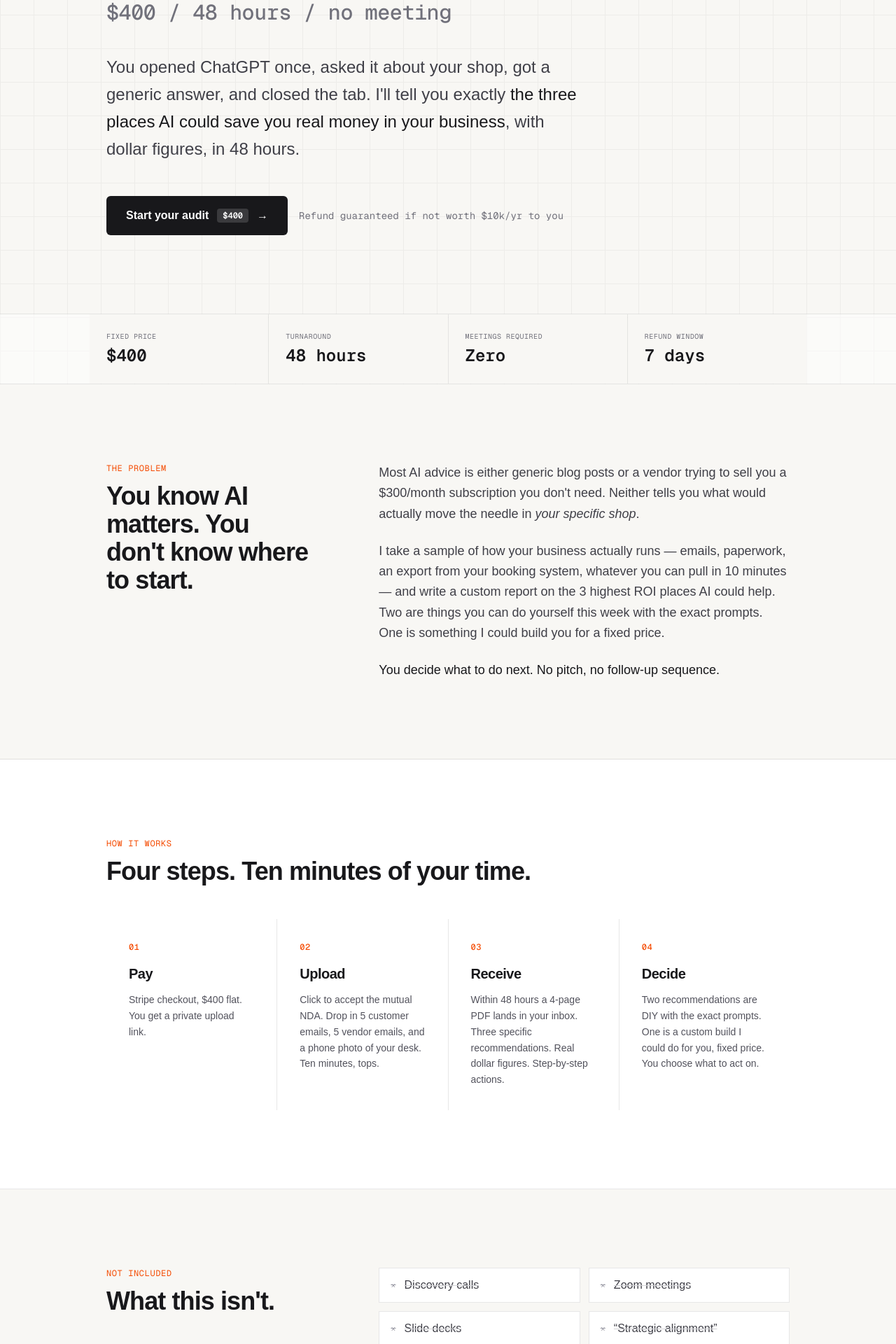
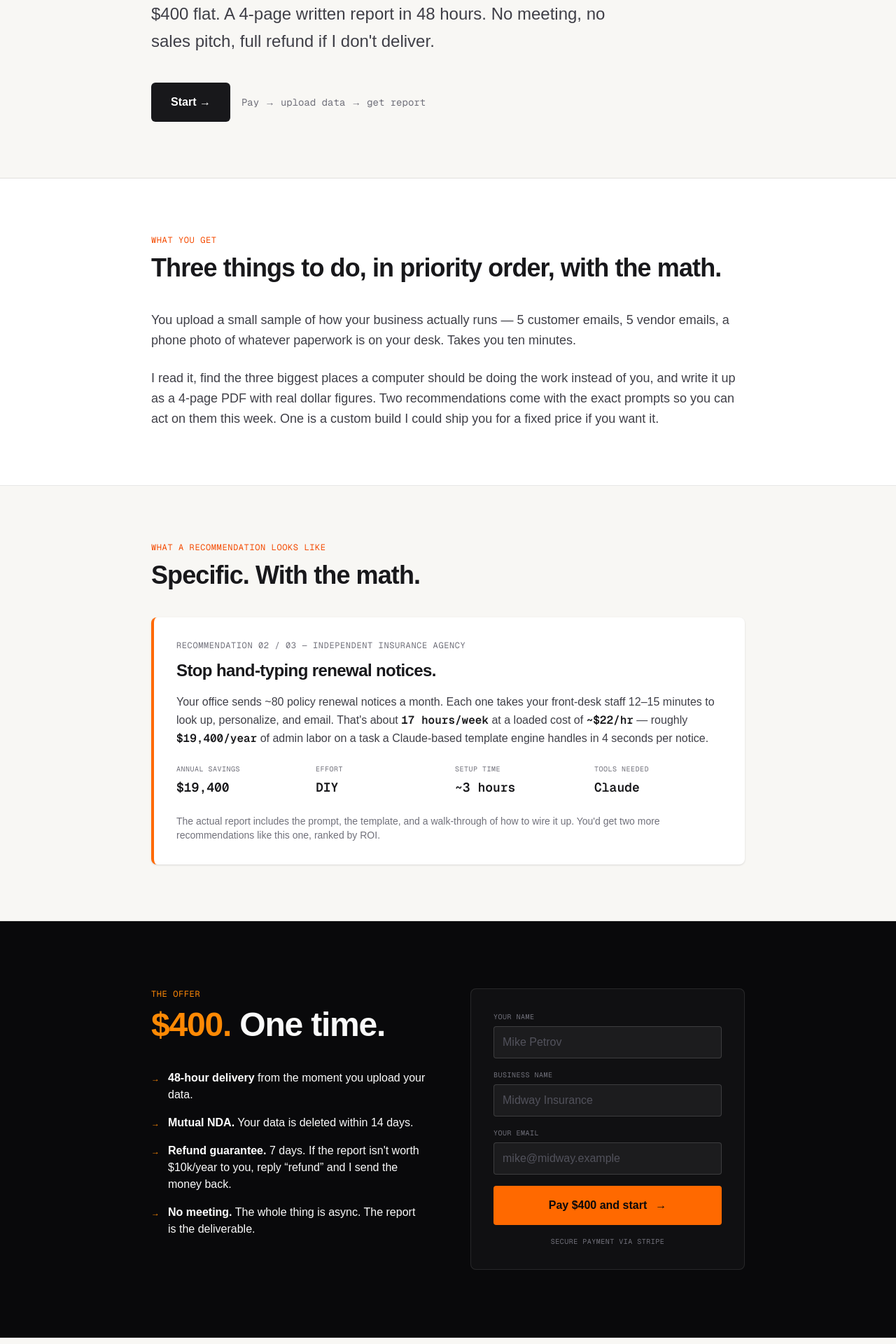
Before and after one commit to jefdiesel/sendprop, a Next.js app: page / in a window 1280 px wide. Shown: the part 380-2300 px from the top of the page at 70% size. Built offline with nearby package versions, Linux system fonts and the light colour scheme.

Commit message:
Strip filler: outcome-led headline, concrete example recommendation, drop the cleverness

```diff
--- a/src/app/page.tsx
+++ b/src/app/page.tsx
@@ -1,297 +1,201 @@
 import { createCheckoutSession } from "./actions";
 
 export const metadata = {
-  title: "Sendprop — The $400 AI Audit",
+  title: "Sendprop — find $10k of automatable work in your business",
   description:
-    "I review your business and write you a 4-page report on the 3 places AI could save you real money. $400 flat. 48 hours. No meeting. Refund if it's not worth $10k/year.",
+    "A $400 written report on the 3 highest-ROI places to automate work in your business. 48 hours. No meeting. Refund if not worth $10k/year.",
 };
-
-const TRUST_BADGES = [
-  { label: "Fixed price", value: "$400" },
-  { label: "Turnaround", value: "48 hours" },
-  { label: "Meetings required", value: "Zero" },
-  { label: "Refund window", value: "7 days" },
-];
-
-const STEPS = [
-  {
-    n: "01",
-    title: "Pay",
-    body: "Stripe checkout, $400 flat. You get a private upload link.",
-  },
-  {
-    n: "02",
-    title: "Upload",
-    body: "Click to accept the mutual NDA. Drop in 5 customer emails, 5 vendor emails, and a phone photo of your desk. Ten minutes, tops.",
-  },
-  {
-    n: "03",
-    title: "Receive",
-    body: "Within 48 hours a 4-page PDF lands in your inbox. Three specific recommendations. Real dollar figures. Step-by-step actions.",
-  },
-  {
-    n: "04",
-    title: "Decide",
-    body: "Two recommendations are DIY with the exact prompts. One is a custom build I could do for you, fixed price. You choose what to act on.",
-  },
-];
-
-const NOT_INCLUDED = [
-  "Discovery calls",
-  "Zoom meetings",
-  "Slide decks",
-  "“Strategic alignment”",
-  "Subscriptions",
-  "Follow-up sequences",
-  "Anyone trying to sell you SaaS",
-];
 
 export default function HomePage() {
   return (
     <div className="min-h-screen bg-[#f8f7f4] text-zinc-900 antialiased selection:bg-orange-200">
       {/* nav */}
       <nav className="border-b border-zinc-900/10">
-        <div className="mx-auto flex max-w-5xl items-center justify-between px-6 py-5">
+        <div className="mx-auto flex max-w-4xl items-center justify-between px-6 py-5">
           <a href="/" className="font-semibold tracking-tight">
             sendprop
             <span className="ml-1 inline-block h-1.5 w-1.5 translate-y-[-2px] rounded-full bg-orange-500" />
           </a>
           <a
             href="#start"
-            className="hidden text-sm font-medium text-zinc-600 hover:text-zinc-900 sm:block"
+            className="text-sm font-medium text-zinc-600 hover:text-zinc-900"
           >
-            Start an audit →
+            $400 →
           </a>
         </div>
       </nav>
 
       {/* hero */}
-      <section className="relative overflow-hidden">
-        {/* subtle grid texture */}
-        <div
-          aria-hidden
-          className="pointer-events-none absolute inset-0 opacity-[0.04]"
-          style={{
-            backgroundImage:
-              "linear-gradient(to right, #000 1px, transparent 1px), linear-gradient(to bottom, #000 1px, transparent 1px)",
-            backgroundSize: "48px 48px",
-          }}
-        />
-        <div className="relative mx-auto max-w-5xl px-6 pt-16 pb-20 sm:pt-24 sm:pb-28">
-          <div className="mb-8 inline-flex items-center gap-2 rounded-full border border-zinc-900/15 bg-white/60 px-3 py-1 font-mono text-xs uppercase tracking-wider text-zinc-700 backdrop-blur">
-            <span className="inline-block h-1.5 w-1.5 rounded-full bg-orange-500" />
-            For owner-operated small businesses
-          </div>
-
-          <h1 className="font-semibold leading-[0.95] tracking-tight">
-            <span className="block text-5xl sm:text-7xl">A written</span>
-            <span className="block text-5xl sm:text-7xl">
-              <span className="text-orange-600">AI audit</span> of your business.
-            </span>
-            <span className="mt-4 block font-mono text-2xl font-medium text-zinc-500 sm:text-3xl">
-              $400 / 48 hours / no meeting
-            </span>
+      <section className="border-b border-zinc-900/10">
+        <div className="mx-auto max-w-4xl px-6 pt-20 pb-16 sm:pt-28 sm:pb-20">
+          <h1 className="text-5xl font-semibold leading-[0.95] tracking-tight sm:text-6xl">
+            I&apos;ll find <span className="text-orange-600">$10k of busywork</span> in
+            your business that a computer should be doing.
           </h1>
-
-          <p className="mt-10 max-w-2xl text-xl leading-relaxed text-zinc-700 sm:text-2xl">
-            You opened ChatGPT once, asked it about your shop, got a generic
-            answer, and closed the tab. I&apos;ll tell you exactly{" "}
-            <span className="font-medium text-zinc-900">
-              the three places AI could save you real money in your business
-            </span>
-            , with dollar figures, in 48 hours.
+          <p className="mt-8 max-w-2xl text-xl leading-relaxed text-zinc-700 sm:text-2xl">
+            $400 flat. A 4-page written report in 48 hours. No meeting, no
+            sales pitch, full refund if I don&apos;t deliver.
           </p>
 
-          {/* hero CTA */}
-          <div className="mt-12 flex flex-col items-start gap-4 sm:flex-row sm:items-center">
+          <div className="mt-10 flex items-center gap-4">
             <a
               href="#start"
               className="group inline-flex items-center gap-3 rounded-md bg-zinc-900 px-7 py-4 text-base font-semibold text-white transition hover:bg-zinc-800"
             >
-              Start your audit
-              <span className="rounded bg-white/15 px-2 py-0.5 font-mono text-xs">
-                $400
-              </span>
-              <span className="transition-transform group-hover:translate-x-1">→</span>
+              Start →
             </a>
             <span className="font-mono text-sm text-zinc-500">
-              Refund guaranteed if not worth $10k/yr to you
+              Pay → upload data → get report
             </span>
-          </div>
-        </div>
-
-        {/* trust strip */}
-        <div className="relative border-y border-zinc-900/10 bg-white/50">
-          <div className="mx-auto grid max-w-5xl grid-cols-2 gap-px bg-zinc-900/10 sm:grid-cols-4">
-            {TRUST_BADGES.map((b) => (
-              <div key={b.label} className="bg-[#f8f7f4] px-6 py-6">
-                <div className="font-mono text-[10px] uppercase tracking-wider text-zinc-500">
-                  {b.label}
-                </div>
-                <div className="mt-1 font-mono text-2xl font-semibold tabular-nums text-zinc-900">
-                  {b.value}
-                </div>
-              </div>
-            ))}
           </div>
         </div>
       </section>
 
-      {/* the pitch */}
-      <section className="border-b border-zinc-900/10">
-        <div className="mx-auto grid max-w-5xl gap-12 px-6 py-20 sm:py-28 lg:grid-cols-[1fr_2fr] lg:gap-24">
-          <div>
+      {/* what you get */}
+      <section className="border-b border-zinc-900/10 bg-white">
+        <div className="mx-auto max-w-4xl px-6 py-16 sm:py-20">
           <div className="font-mono text-xs uppercase tracking-wider text-orange-600">
-              The problem
+            What you get
           </div>
           <h2 className="mt-3 text-3xl font-semibold tracking-tight sm:text-4xl">
-              You know AI matters. You don&apos;t know where to start.
+            Three things to do, in priority order, with the math.
           </h2>
-          </div>
-          <div className="space-y-6 text-lg leading-relaxed text-zinc-700">
+
+          <div className="mt-10 space-y-6 text-lg leading-relaxed text-zinc-700">
             <p>
-              Most AI advice is either generic blog posts or a vendor trying to
-              sell you a $300/month subscription you don&apos;t need. Neither
-              tells you what would actually move the needle in{" "}
-              <em>your specific shop</em>.
+              You upload a small sample of how your business actually runs &mdash;
+              5 customer emails, 5 vendor emails, a phone photo of whatever
+              paperwork is on your desk. Takes you ten minutes.
             </p>
             <p>
-              I take a sample of how your business actually runs — emails,
-              paperwork, an export from your booking system, whatever you can
-              pull in 10 minutes — and write a custom report on the 3 highest
-              ROI places AI could help. Two are things you can do yourself this
-              week with the exact prompts. One is something I could build you
-              for a fixed price.
-            </p>
-            <p className="font-medium text-zinc-900">
-              You decide what to do next. No pitch, no follow-up sequence.
+              I read it, find the three biggest places a computer should be
+              doing the work instead of you, and write it up as a 4-page PDF
+              with real dollar figures. Two recommendations come with the
+              exact prompts so you can act on them this week. One is a custom
+              build I could ship you for a fixed price if you want it.
             </p>
           </div>
         </div>
       </section>
 
-      {/* steps */}
-      <section className="border-b border-zinc-900/10 bg-white">
-        <div className="mx-auto max-w-5xl px-6 py-20 sm:py-28">
-          <div className="mb-12 flex items-end justify-between gap-6">
-            <div>
+      {/* example */}
+      <section className="border-b border-zinc-900/10">
+        <div className="mx-auto max-w-4xl px-6 py-16 sm:py-20">
           <div className="font-mono text-xs uppercase tracking-wider text-orange-600">
-                How it works
+            What a recommendation looks like
           </div>
           <h2 className="mt-3 text-3xl font-semibold tracking-tight sm:text-4xl">
-                Four steps. Ten minutes of your time.
+            Specific. With the math.
           </h2>
+
+          <div className="mt-10 rounded-lg border-l-4 border-orange-500 bg-white p-8 shadow-sm">
+            <div className="font-mono text-xs uppercase tracking-wider text-zinc-500">
+              Recommendation 02 / 03 — Independent insurance agency
             </div>
-          </div>
-          <div className="grid gap-px bg-zinc-900/10 sm:grid-cols-2 lg:grid-cols-4">
-            {STEPS.map((step) => (
-              <div
-                key={step.n}
-                className="bg-white p-8 transition hover:bg-orange-50/60"
-              >
-                <div className="font-mono text-xs font-medium tracking-wider text-orange-600">
-                  {step.n}
-                </div>
-                <h3 className="mt-4 text-xl font-semibold tracking-tight">
-                  {step.title}
+            <h3 className="mt-3 text-2xl font-semibold tracking-tight">
+              Stop hand-typing renewal notices.
             </h3>
-                <p className="mt-3 text-sm leading-relaxed text-zinc-600">
-                  {step.body}
+            <p className="mt-4 text-base leading-relaxed text-zinc-700">
+              Your office sends ~80 policy renewal notices a month. Each one
+              takes your front-desk staff 12&ndash;15 minutes to look up,
+              personalize, and email. That&apos;s about{" "}
+              <span className="font-mono font-semibold text-zinc-900">
+                17 hours/week
+              </span>{" "}
+              at a loaded cost of{" "}
+              <span className="font-mono font-semibold text-zinc-900">
+                ~$22/hr
+              </span>{" "}
+              &mdash; roughly{" "}
+              <span className="font-mono font-semibold text-zinc-900">
+                $19,400/year
+              </span>{" "}
+              of admin labor on a task a Claude-based template engine handles
+              in 4 seconds per notice.
             </p>
-              </div>
-            ))}
-          </div>
-        </div>
-      </section>
-
-      {/* what you don't get */}
-      <section className="border-b border-zinc-900/10">
-        <div className="mx-auto grid max-w-5xl gap-12 px-6 py-20 sm:py-28 lg:grid-cols-[1fr_2fr] lg:gap-24">
+            <dl className="mt-6 grid grid-cols-2 gap-4 text-sm sm:grid-cols-4">
               <div>
-            <div className="font-mono text-xs uppercase tracking-wider text-orange-600">
-              Not included
-            </div>
-            <h2 className="mt-3 text-3xl font-semibold tracking-tight sm:text-4xl">
-              What this isn&apos;t.
-            </h2>
+                <dt className="font-mono text-[10px] uppercase tracking-wider text-zinc-500">
+                  Annual savings
+                </dt>
+                <dd className="mt-1 font-mono text-lg font-semibold tabular-nums">
+                  $19,400
+                </dd>
               </div>
               <div>
-            <ul className="grid grid-cols-1 gap-3 sm:grid-cols-2">
-              {NOT_INCLUDED.map((item) => (
-                <li
-                  key={item}
-                  className="flex items-center gap-3 border border-zinc-900/10 bg-white px-4 py-3 text-base text-zinc-700"
-                >
-                  <span className="font-mono text-xs text-zinc-400 line-through">
-                    ×
-                  </span>
-                  <span className="line-through decoration-zinc-300">{item}</span>
-                </li>
-              ))}
-            </ul>
+                <dt className="font-mono text-[10px] uppercase tracking-wider text-zinc-500">
+                  Effort
+                </dt>
+                <dd className="mt-1 font-mono text-lg font-semibold">DIY</dd>
+              </div>
+              <div>
+                <dt className="font-mono text-[10px] uppercase tracking-wider text-zinc-500">
+                  Setup time
+                </dt>
+                <dd className="mt-1 font-mono text-lg font-semibold tabular-nums">
+                  ~3 hours
+                </dd>
+              </div>
+              <div>
+                <dt className="font-mono text-[10px] uppercase tracking-wider text-zinc-500">
+                  Tools needed
+                </dt>
+                <dd className="mt-1 font-mono text-lg font-semibold">
+                  Claude
+                </dd>
+              </div>
+            </dl>
             <p className="mt-6 text-sm text-zinc-500">
-              The whole point is you don&apos;t want to deal with any of this.
-              Neither do I.
+              The actual report includes the prompt, the template, and a
+              walk-through of how to wire it up. You&apos;d get two more
+              recommendations like this one, ranked by ROI.
             </p>
           </div>
         </div>
       </section>
 
-      {/* the offer / start form */}
+      {/* the offer */}
       <section
         id="start"
         className="border-b border-zinc-900/10 bg-zinc-950 text-zinc-50"
       >
-        <div className="mx-auto max-w-5xl px-6 py-20 sm:py-28">
-          <div className="grid gap-12 lg:grid-cols-[1fr_1fr] lg:gap-20">
+        <div className="mx-auto max-w-4xl px-6 py-20 sm:py-24">
+          <div className="grid gap-12 lg:grid-cols-[1fr_1fr] lg:gap-16">
             <div>
               <div className="font-mono text-xs uppercase tracking-wider text-orange-400">
-                Start your audit
+                The offer
               </div>
-              <h2 className="mt-3 text-4xl font-semibold tracking-tight sm:text-5xl">
-                One time. <span className="text-orange-400">$400.</span>
+              <h2 className="mt-3 text-5xl font-semibold tracking-tight">
+                <span className="text-orange-400">$400.</span> One time.
               </h2>
-              <p className="mt-6 max-w-md text-lg leading-relaxed text-zinc-300">
-                Fill in three fields, pay through Stripe, get redirected to the
-                upload page. The whole thing takes about a minute.
-              </p>
-
-              <ul className="mt-10 space-y-4 text-sm">
-                <li className="flex items-start gap-3">
-                  <span className="mt-0.5 inline-block h-1.5 w-1.5 shrink-0 rounded-full bg-orange-400" />
-                  <span className="text-zinc-300">
-                    <span className="font-medium text-white">
-                      48-hour delivery.
-                    </span>{" "}
-                    From the moment you upload your data.
+              <ul className="mt-10 space-y-4 text-base">
+                <li className="flex items-baseline gap-3">
+                  <span className="font-mono text-xs text-orange-400">→</span>
+                  <span>
+                    <strong className="text-white">48-hour delivery</strong>{" "}
+                    from the moment you upload your data.
                   </span>
                 </li>
-                <li className="flex items-start gap-3">
-                  <span className="mt-0.5 inline-block h-1.5 w-1.5 shrink-0 rounded-full bg-orange-400" />
-                  <span className="text-zinc-300">
-                    <span className="font-medium text-white">
-                      Mutual NDA.
-                    </span>{" "}
-                    Your data is deleted within 14 days.
+                <li className="flex items-baseline gap-3">
+                  <span className="font-mono text-xs text-orange-400">→</span>
+                  <span>
+                    <strong className="text-white">Mutual NDA.</strong> Your
+                    data is deleted within 14 days.
                   </span>
                 </li>
-                <li className="flex items-start gap-3">
-                  <span className="mt-0.5 inline-block h-1.5 w-1.5 shrink-0 rounded-full bg-orange-400" />
-                  <span className="text-zinc-300">
-                    <span className="font-medium text-white">
-                      Refund guarantee.
-                    </span>{" "}
-                    7 days. Reply &ldquo;refund&rdquo;, money back, no
-                    questions.
+                <li className="flex items-baseline gap-3">
+                  <span className="font-mono text-xs text-orange-400">→</span>
+                  <span>
+                    <strong className="text-white">Refund guarantee.</strong>{" "}
+                    7 days. If the report isn&apos;t worth $10k/year to you,
+                    reply &ldquo;refund&rdquo; and I send the money back.
                   </span>
                 </li>
-                <li className="flex items-start gap-3">
-                  <span className="mt-0.5 inline-block h-1.5 w-1.5 shrink-0 rounded-full bg-orange-400" />
-                  <span className="text-zinc-300">
-                    <span className="font-medium text-white">
-                      No upsell trap.
-                    </span>{" "}
-                    Zero subscriptions. Zero follow-up emails.
+                <li className="flex items-baseline gap-3">
+                  <span className="font-mono text-xs text-orange-400">→</span>
+                  <span>
+                    <strong className="text-white">No meeting.</strong> The
+                    whole thing is async. The report is the deliverable.
                   </span>
                 </li>
               </ul>
@@ -316,7 +220,7 @@ export default function HomePage() {
                   </label>
                   <input
                     name="businessName"
-                    placeholder="Midway Insurance Agency"
+                    placeholder="Midway Insurance"
                     required
                     className="w-full rounded border border-white/15 bg-white/5 px-3 py-2.5 text-base text-white placeholder:text-zinc-600 focus:border-orange-400 focus:outline-none"
                   />
@@ -328,7 +232,7 @@ export default function HomePage() {
                   <input
                     name="customerEmail"
                     type="email"
-                    placeholder="mike@midwayinsurance.com"
+                    placeholder="mike@midway.example"
                     required
                     className="w-full rounded border border-white/15 bg-white/5 px-3 py-2.5 text-base text-white placeholder:text-zinc-600 focus:border-orange-400 focus:outline-none"
                   />
@@ -338,9 +242,7 @@ export default function HomePage() {
                   className="group mt-2 flex w-full items-center justify-center gap-3 rounded bg-orange-500 px-6 py-4 text-base font-semibold text-zinc-950 transition hover:bg-orange-400"
                 >
                   Pay $400 and start
-                  <span className="transition-transform group-hover:translate-x-1">
-                    →
-                  </span>
+                  <span className="transition-transform group-hover:translate-x-1">→</span>
                 </button>
                 <p className="mt-3 text-center font-mono text-[10px] uppercase tracking-wider text-zinc-500">
                   Secure payment via Stripe
@@ -351,18 +253,13 @@ export default function HomePage() {
         </div>
       </section>
 
-      {/* footer */}
       <footer className="bg-[#f8f7f4]">
-        <div className="mx-auto flex max-w-5xl flex-col items-start justify-between gap-4 px-6 py-12 text-sm text-zinc-500 sm:flex-row sm:items-center">
+        <div className="mx-auto flex max-w-4xl flex-col items-start justify-between gap-2 px-6 py-10 text-sm text-zinc-500 sm:flex-row sm:items-center">
           <div>
             <span className="font-semibold text-zinc-900">sendprop</span>
             <span className="ml-1 inline-block h-1.5 w-1.5 translate-y-[-2px] rounded-full bg-orange-500" />
-            <span className="ml-3 font-mono text-xs uppercase tracking-wider">
-              AI consulting that ships
-            </span>
           </div>
           <div className="font-mono text-xs">
-            © 2026 Sendprop &nbsp;·&nbsp;{" "}
             <a href="mailto:jef@sendprop.com" className="hover:text-zinc-900">
               jef@sendprop.com
             </a>
```
Lines whose indentation alone changed are shown as unchanged.
